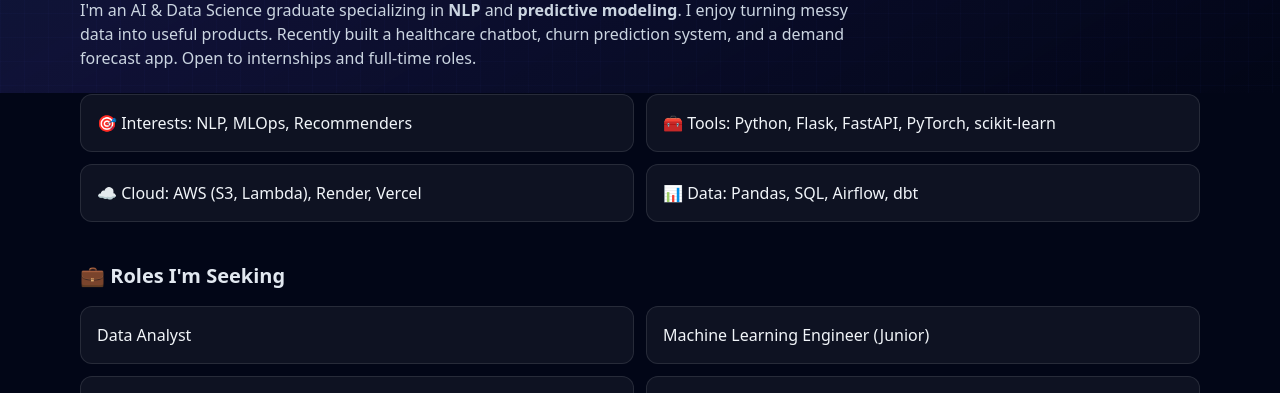
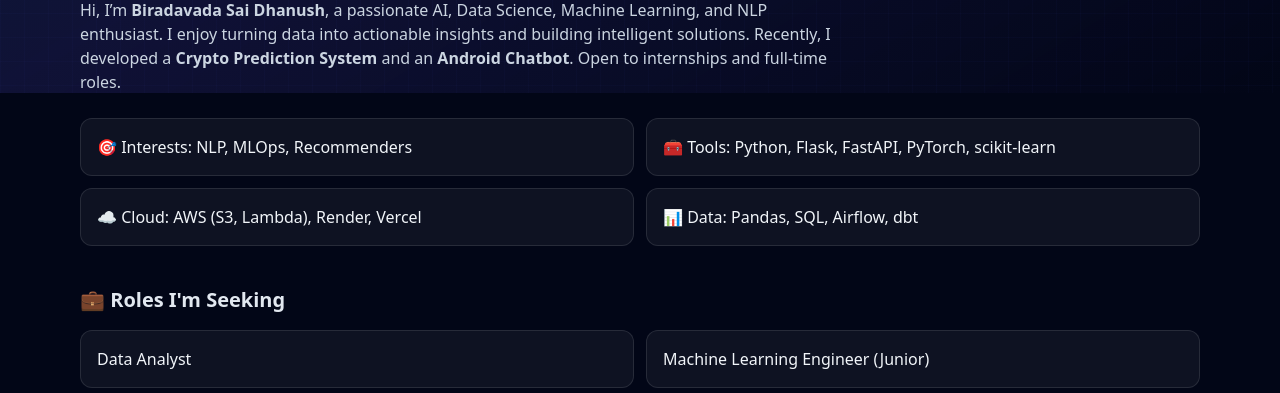
Before and after one commit to Saidhanush4414/portfolio, a plain HTML site: page index.html in a window 1280 px wide. Shown: the part 707-1100 px from the top of the page. Drawn offline with nearby package versions, Linux system fonts and the light colour scheme.

Commit message:
Update index.html

```diff
--- a/index.html
+++ b/index.html
@@ -141,13 +141,12 @@
   <!-- About -->
   <section id="about" class="mx-auto max-w-6xl px-4 py-16">
   <h2 class="text-2xl sm:text-3xl font-bold">About Me</h2>
-  <p class="mt-4 max-w-3xl text-slate-300">
-    I'm an AI & Data Science graduate specializing in
-    <strong>NLP</strong> and <strong>predictive modeling</strong>.
-    I enjoy turning messy data into useful products. Recently built a
-    healthcare chatbot, churn prediction system, and a demand forecast app.
-    Open to internships and full-time roles.
-  </p>
+ <p class="mt-4 max-w-3xl text-slate-300">
+  Hi, I’m <strong>Biradavada Sai Dhanush</strong>, a passionate AI, Data Science, Machine Learning, and
+   NLP enthusiast. I enjoy turning data into actionable insights and building intelligent solutions. Recently, I developed
+   a <strong>Crypto Prediction System</strong> and an <strong>Android Chatbot</strong>. Open to internships and full-time roles.
+</p>
+
 
   <ul class="mt-6 grid gap-3 sm:grid-cols-2">
     <li class="rounded-xl border border-white/10 bg-white/5 p-4">🎯 Interests: NLP, MLOps, Recommenders</li>
```
